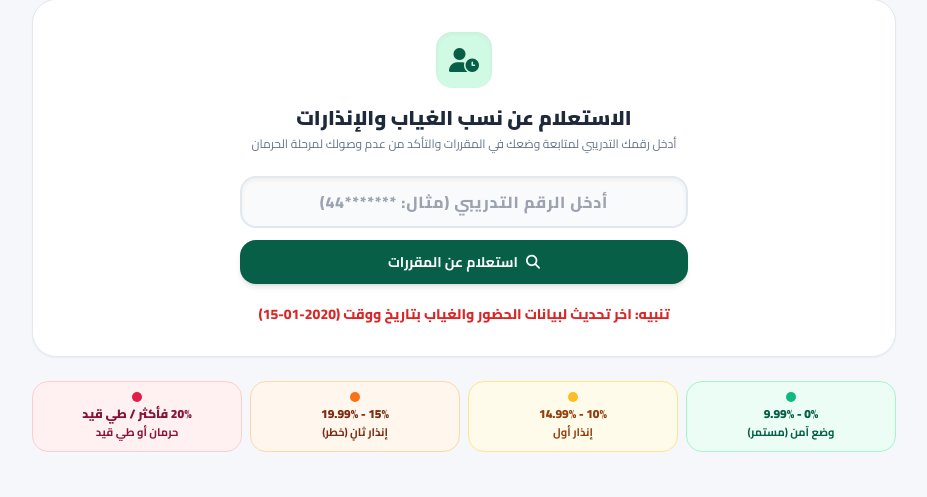
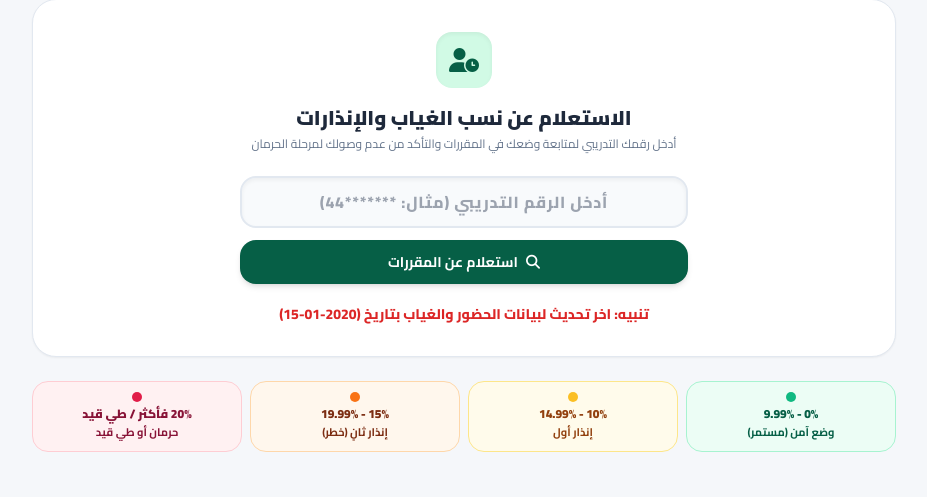
Before and after one commit to tvtcaflaj2030/schedule, a Flask app: template templates/attendance.html in a window 1280 px wide. Shown: the part 98-595 px from the top of the page, without its empty margins (176-1103 px from the left). Run offline with Flask 3, Linux system fonts and the light colour scheme; the template is opened without the code that fills it: most values are stand-ins (such as "Sample title", 1, 10 or a date in 2020); some libraries are stand-ins or nearby versions.

Commit message:
Update attendance.html

```diff
--- a/templates/attendance.html
+++ b/templates/attendance.html
@@ -61,7 +61,7 @@
 
                 <!-- تنبيه آخر تحديث باللون الأحمر العريض تحت الزر الأخضر مباشرة -->
                 <p id="last-update-notice" class="text-red-600 font-extrabold text-xs sm:text-sm pt-2 leading-relaxed {% if not absence_last_update %}hidden{% endif %}">
-                    تنبيه: اخر تحديث لبيانات الحضور والغياب بتاريخ ووقت (<span id="last-update-val">{{ absence_last_update }}</span>)
+                    تنبيه: اخر تحديث لبيانات الحضور والغياب بتاريخ (<span id="last-update-val">{{ absence_last_update }}</span>)
                 </p>
             </form>
 
```
